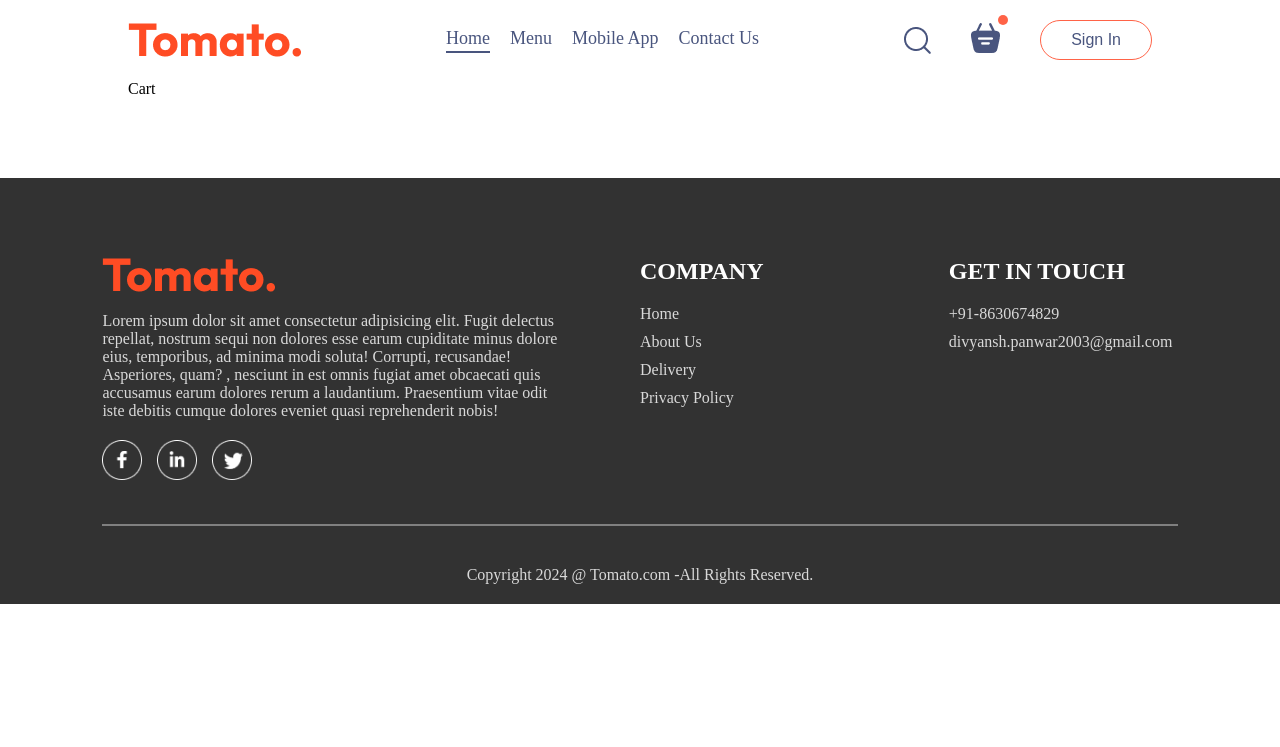
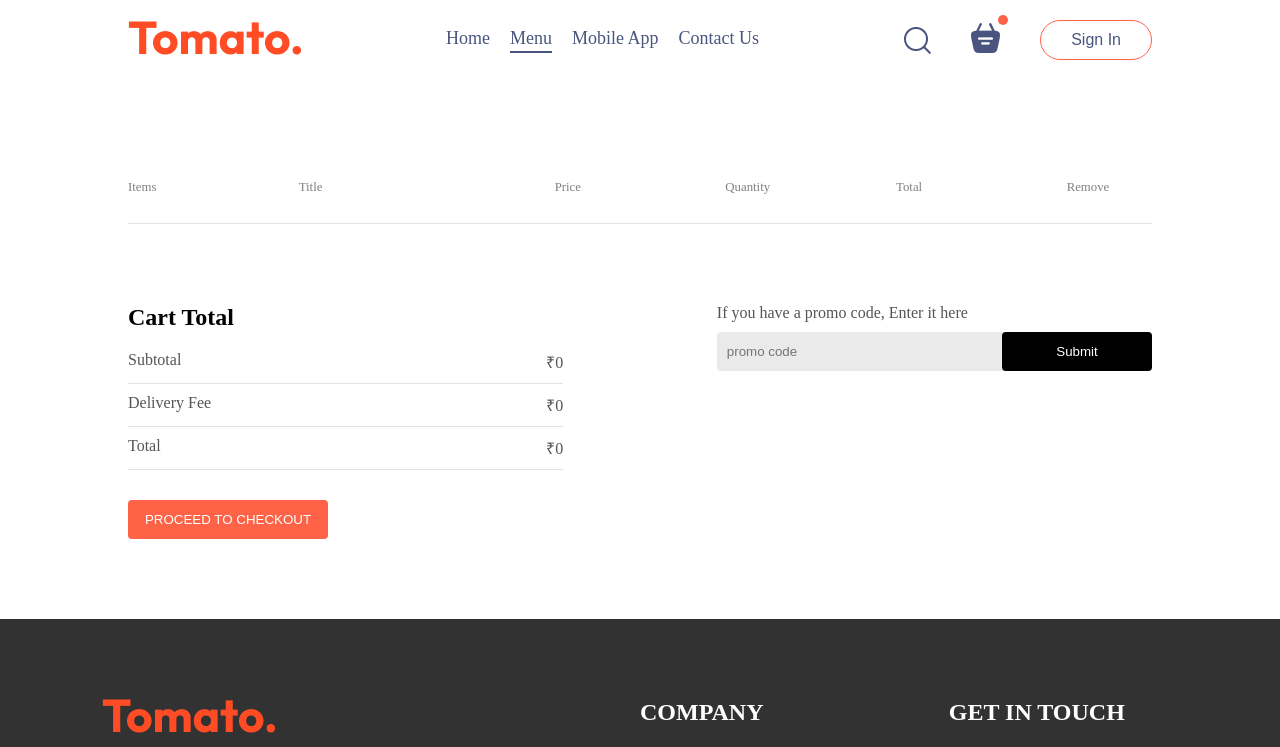
Before and after one commit to divyanshpanwar03/Tomato, a React (Vite) app in the folder frontend/: page /cart in a window 1280 px wide. Shown: the top 747 px of the page. Built offline with nearby package versions, Linux system fonts and the light colour scheme.

Commit message:
Created Place Order Page

```diff
--- a/frontend/src/Context/StoreContext.jsx
+++ b/frontend/src/Context/StoreContext.jsx
@@ -1,34 +1,45 @@
 import { createContext, useContext, useEffect, useState } from "react";
 import { food_list } from "../assets/assets";
 export const StoreContext = createContext(null)
-const StoreContextProvider = (props)=> {
+const StoreContextProvider = (props) => {
 
-    const[cartItems,setCartItems]= useState({});
+    const [cartItems, setCartItems] = useState({});
 
-    const addToCart=(itemId)=> {
-        if(!cartItems[itemId]){
-            setCartItems((prev)=>({...prev,[itemId]:1}))
+    const addToCart = (itemId) => {
+        if (!cartItems[itemId]) {
+            setCartItems((prev) => ({ ...prev, [itemId]: 1 }))
         }
-        else{
-            setCartItems((prev)=>({...prev,[itemId]:prev[itemId]+1}))
+        else {
+            setCartItems((prev) => ({ ...prev, [itemId]: prev[itemId] + 1 }))
         }
     }
 
-    const removeFromCart=(itemId)=>{
-        setCartItems((prev)=>({...prev,[itemId]:prev[itemId]-1}))
+    const removeFromCart = (itemId) => {
+        setCartItems((prev) => ({ ...prev, [itemId]: prev[itemId] - 1 }))
     }
-    useEffect(()=> {
-        console.log(cartItems);
-    },[cartItems])
-    const contextValue={
+
+    const getTotalCartAmount = () => {
+        let totalAmount = 0;
+        for (const item in cartItems) {
+            if (cartItems[item] > 0) {
+                let itemInfo = food_list.find((product) => product._id === item);
+                totalAmount += itemInfo.price * cartItems[item];
+            }
+        }
+        return totalAmount;
+
+    }
+
+    const contextValue = {
         food_list,
         cartItems,
         setCartItems,
         addToCart,
-        removeFromCart
+        removeFromCart,
+        getTotalCartAmount
     }
-    return(
-        <StoreContext.Provider value = {contextValue}>
+    return (
+        <StoreContext.Provider value={contextValue}>
             {props.children}
         </StoreContext.Provider>
     )
--- a/frontend/src/components/Navbar/Navbar.jsx
+++ b/frontend/src/components/Navbar/Navbar.jsx
@@ -1,13 +1,17 @@
-import React, { useState } from 'react'
+import React, { useContext, useState } from 'react'
 import './Navbar.css'
 import { assets } from '../../assets/assets'
 import { Link } from 'react-router-dom';
+import { StoreContext } from '../../Context/StoreContext';
 const Navbar = ({setShowLogin}) => {
+const {getTotalCartAmount} =useContext(StoreContext);
+  const [menu,setmenu]= useState("menu");
 
-  const [menu,setmenu]= useState("home")
+
+
   return (
     <div className='navbar'>
-        <img src={assets.logo} alt="" />
+       <Link to='/'> <img src={assets.logo} alt="" /></Link>
         <ul className="navbar-menu">
           <Link to='/' onClick={()=>setmenu("home")} className={menu==="home"?"active":""}>Home</Link>
           <a href='#explore-menu' onClick={()=>setmenu("menu")} className={menu==="menu"?"active":""}>Menu</a>
@@ -17,8 +21,8 @@
         <div className="navbar-right">
           <img src={assets.search_icon} alt="" />
           <div className="navbar-search-icon">
-            <img src={assets.basket_icon} alt="" />
-            <div className="dot"></div>
+            <Link to='/Cart'><img src={assets.basket_icon} alt="" /></Link>
+            <div className={getTotalCartAmount()?"":"dot"}></div>
           </div>
           <button onClick={()=> setShowLogin(true)}>Sign In</button>
         </div>
--- a/frontend/src/pages/Home/Cart/Cart.css
+++ b/frontend/src/pages/Home/Cart/Cart.css
@@ -0,0 +1,93 @@
+.cart{
+    margin-top: 100px;
+
+}
+.cart-items-title{
+    display: grid;
+    grid-template-columns: 1fr 1.5fr 1fr 1fr 1fr 0.5fr;
+    align-items: center;
+    color: grey;
+    font-size: max(1vw,12px);
+}
+.cart-items-item{
+    margin: 10px 10px;
+    color: black;
+}
+.cart-items-item img{
+    width: 50px;
+}
+.cart hr{
+    height: 1px;
+    background-color: #e2e2e2;
+    border: none;
+}
+.cart-items-item .cross{
+    cursor: pointer;
+}
+.cart-bottom{
+    margin-top: 80px;
+    display: flex;
+    justify-content: space-between;
+    gap:max(12vw,20px);
+}
+.cart-total{
+    flex: 1;
+    display:flex;
+    flex-direction: column;
+    gap: 20px;
+}
+.cart-total-details{
+    display: flex;
+    justify-content: space-between;
+    color: #555;
+}
+.cart-total hr{
+    margin: 10px 0px;
+}
+.cart-total button{
+    border: none;
+    color: white;
+    background-color: tomato;
+    width: max(15vw,200px);
+    padding: 12px 0px;
+    border-radius: 4px;
+    cursor: pointer;
+}
+.cart-promo{
+    flex: 1;
+}
+.cart-promo p{
+    color: #555;
+}
+.cart-promocode-input{
+    margin-top: 10px;
+    display: flex;
+    justify-content: space-between;
+    align-items: center;
+    background-color: #eaeaea;
+    border-radius: 4px;
+
+}
+.cart-promocode-input input{
+    background: transparent;
+    border: none;
+    outline: none;
+    padding-left: 10px;
+}
+.cart-promocode-input button{
+    width: max(10vw,150px);
+    padding: 12px 5px;
+    background-color: black;
+    border: none;
+    color: white;
+    border-radius: 4px;
+}
+@media (max-width:750px)
+{
+    .cart-bottom{
+        flex-direction: column-reverse;
+    }
+    .cart-promo{
+        justify-content: start;
+    }
+}
--- a/frontend/src/pages/Home/Cart/Cart.jsx
+++ b/frontend/src/pages/Home/Cart/Cart.jsx
@@ -1,8 +1,76 @@
 import React from 'react'
-import './Cart.css'
+import { useContext } from 'react'
+import {StoreContext} from '../../../Context/StoreContext';
+import './Cart.css';
+import { useNavigate } from 'react-router-dom';
 const Cart = () => {
+
+  const{cartItems,food_list,removeFromCart, getTotalCartAmount} = useContext(StoreContext);
+
+  const navigate= useNavigate();
+
   return (
-    <div>Cart</div>
+    <div className='cart'>
+      <div className="cart-items">
+        <div className="cart-items-title">
+          <p>Items</p>
+          <p>Title</p>
+          <p>Price</p>
+          <p>Quantity</p>
+          <p>Total</p>
+          <p>Remove</p>
+        </div>
+        <br />
+        <hr />
+        {food_list.map((item,index)=>{
+          if(cartItems[item._id]>0)
+          {
+            return(
+              <div className="cart-items-title cart-items-item">
+                <img src={item.image} alt="" />
+                <p>{item.name}</p>
+                <p>₹{item.price}</p>
+                <p>{cartItems[item._id]}</p>
+                <p>₹{item.price*cartItems[item._id]}</p>
+                <p onClick={()=>removeFromCart(item._id)}className='cross'>x</p>
+              </div>
+            )
+          }
+        })}
+      </div>
+      <div className="cart-bottom">
+        <div className="cart-total">
+          <h2>Cart Total</h2>
+          <div>
+            <div className="cart-total-details">
+              <p>Subtotal</p>
+              <p>₹{getTotalCartAmount()}</p>
+            </div>
+            <hr />
+            <div className="cart-total-details">
+              <p>Delivery Fee</p>
+              <p>₹{getTotalCartAmount()===0?0:49 }</p>
+            </div>
+            <hr />
+            <div className="cart-total-details">
+              <p>Total</p>
+              <p>₹{getTotalCartAmount()===0?0:getTotalCartAmount+49}</p>
+            </div>
+            <hr />
+          </div>
+          <button onClick={()=>navigate('/order')}>PROCEED TO CHECKOUT</button>
+        </div>
+        <div className="cart-promo">
+          <div>
+            <p>If you have a promo code, Enter it here</p>
+            <div className='cart-promocode-input'>
+              <input type="text"  placeholder='promo code'/>
+              <button>Submit</button>
+            </div>
+          </div>
+        </div>
+      </div>
+    </div>
   )
 }
 
--- a/frontend/src/pages/Home/Cart/Place-Order/PlaceOrder.css
+++ b/frontend/src/pages/Home/Cart/Place-Order/PlaceOrder.css
@@ -0,0 +1,35 @@
+.place-order{
+    display: flex;
+    align-items: start;
+    justify-content: space-between;
+    gap: 50px;
+    margin-top: 100px;
+}
+.place-order-left{
+    width: 100%;
+    max-width: max(30%,500px);
+}
+.place-order-left title{
+    font-size: 30px;
+    font-weight: 600;
+    margin-bottom: 50px;
+}
+.place-order-left input{
+    margin-top: 15px;
+    width: 100%;
+    padding: 10px;
+    border: 1px solid #c5c5c5;
+    border-radius: 4px;
+    outline-color: tomato;
+}
+.place-order-left .multi-fields{
+    display: flex;
+    gap: 10px;
+}
+.place-order-right{
+    width: 100%;
+    max-width: max(40%,500px);
+}
+.place-order .cart-total button{
+    margin-top: 30px;
+}
--- a/frontend/src/pages/Home/Cart/Place-Order/PlaceOrder.jsx
+++ b/frontend/src/pages/Home/Cart/Place-Order/PlaceOrder.jsx
@@ -1,8 +1,53 @@
-import React from 'react'
+import React, { useContext } from 'react'
 import './PlaceOrder.css'
+import { StoreContext } from '../../../../Context/StoreContext'
 const PlaceOrder = () => {
+
+  const{getTotalCartAmount}= useContext(StoreContext);
   return (
-    <div>PlaceOrder</div>
+    <form className='place-order'>
+      <div className="place-order-left">
+        <p className='title'>Delivery Information</p>
+        <div className="multi-fields">
+          <input type="text" placeholder='First Name'/>
+          <input type="text" placeholder='Last Name'/>
+        </div>
+        <input type="email" placeholder='Email Address'/>
+        <input type="text" placeholder='Street'/>
+        <div className="multi-fields">
+          <input type="text" placeholder='City'/>
+          <input type="text" placeholder='State'/>
+        </div>
+        <div className="multi-fields">
+          <input type="text" placeholder='Zip Code'/>
+          <input type="text" placeholder='Country'/>
+        </div>
+        <input type="text" placeholder='Phone'/>
+      </div>
+      <div className="place-order-right">
+      <div className="cart-total">
+          <h2>Cart Total</h2>
+          <div>
+          <div className="cart-total-details">
+              <p>Subtotal</p>
+              <p>₹{getTotalCartAmount()}</p>
+            </div>
+            <hr />
+            <div className="cart-total-details">
+              <p>Delivery Fee</p>
+              <p>₹{getTotalCartAmount()===0?0:49 }</p>
+            </div>
+            <hr />
+            <div className="cart-total-details">
+              <p>Total</p>
+              <p>₹{getTotalCartAmount()===0?0:getTotalCartAmount+49}</p>
+            </div>
+            <hr />
+          </div>
+          <button onClick={()=>navigate('/order')}>PROCEED TO PAYMENT</button>
+        </div>
+      </div>
+    </form>
   )
 }
 
```
